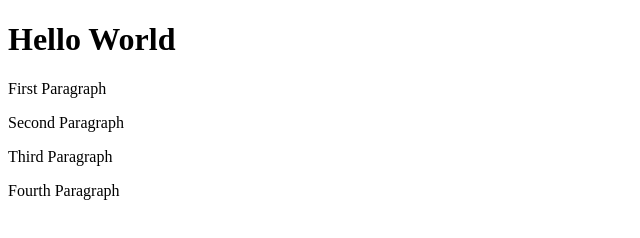
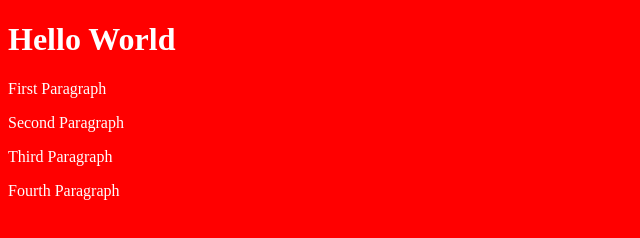
Before and after one commit to jcampbell46/github-practice, a plain HTML site: page index.html in a window 1280 px wide. Shown: the whole page, without its empty margins (0-640 px from the left). Drawn offline with Linux system fonts and the light colour scheme.

Commit message:
add basic css to home page

```diff
--- /dev/null
+++ b/css/style.css
@@ -0,0 +1,4 @@
+body {
+  background-color: red;
+  color: white;
+}
--- a/index.html
+++ b/index.html
@@ -2,6 +2,7 @@
   <head>
     <title>Awesome Web Site</title>
     <meta charset="utf-8">
+    <link rel="stylesheet" href="css/style.css">
   </head>
   <body>
     <h1>Hello World</h1>
```
